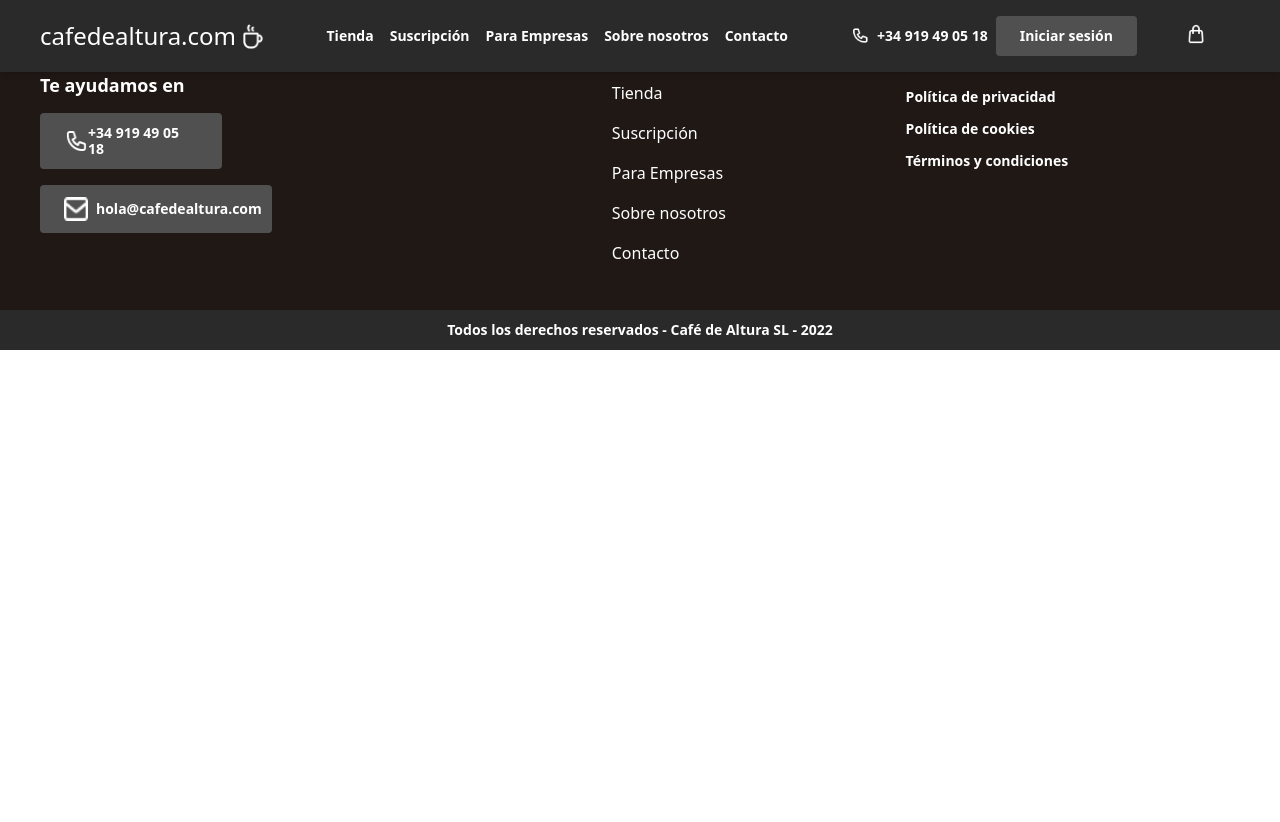
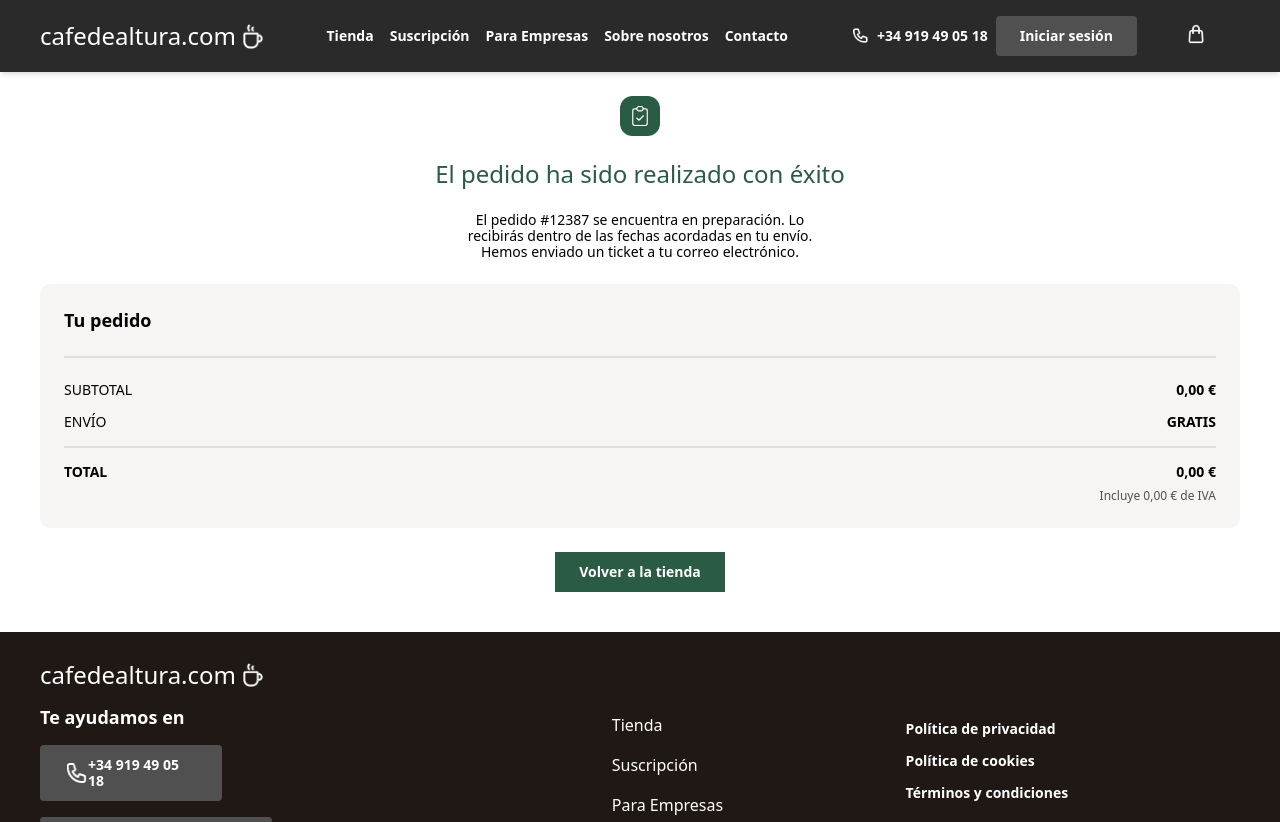
Before and after one commit to DanielFigueroaDuran/cafe_de_altura, a React (Vite) app: page /success in a window 1280 px wide. Shown: the top 822 px of the page. Before the commit the page ends 800 px from the top, so only its background shows below. Built offline with nearby package versions, Linux system fonts and the light colour scheme; the HTML template or start-up script is replaced by a standard one.

Commit message:
adding components Success

```diff
--- a/src/App.tsx
+++ b/src/App.tsx
@@ -6,6 +6,7 @@
 import Tienda from "./components/pages/Tienda";
 import Cart from "./components/pages/Cart";
 import Checkout from "./components/pages/Checkout";
+import Success from "./components/pages/Success";
 
 function App() {
 
@@ -18,7 +19,7 @@
           <Route path='/tienda' element={<Tienda />} />
           <Route path='/cesta' element={<Cart />} />
           <Route path='/checkout' element={<Checkout />} />
-          {/* <Route path='/success' element={<Success />} /> */}
+          <Route path='/success' element={<Success />} />
         </Routes>
         <Footer />
       </BrowserRouter >
--- a/src/components/pages/Success.tsx
+++ b/src/components/pages/Success.tsx
@@ -1,10 +1,9 @@
-import { React, useContext } from 'react'
-import { CoffeContext } from "../context/Context";
 import { Link } from 'react-router-dom';
 import receive from "../../assets/icon/Illustration.png";
+import { useCoffe } from '../../context/useCoffe';
 
 const Success = () => {
-    const { cart, productSeleted, selected, totalSummry, total } = useContext(CoffeContext);
+    const { productSelected, selected, totalSummry, total } = useCoffe();
     const vat = 0.21;
     const totalVat = totalSummry * vat;
 
@@ -24,9 +23,9 @@
             </div>
             <div className='flex flex-col gap-6 p-6  bg-[#F7F5F3] rounded-[10px] w-full'>
                 <h3 className='font-semibold text-lg leading-6 text-[#000000]' >Tu pedido</h3>
-                {productSeleted?.map((coffe, i) => {
+                {productSelected?.map((coffe) => {
                     return (
-                        <div className='flex gap-6 ' key={coffe._id}>
+                        <div className='flex gap-6 ' key={coffe.id}>
                             <div className='w-[55.65974px]'>
                                 <img src={coffe.img_url} alt="coffe" />
                             </div>
@@ -65,7 +64,7 @@
                                 {selected === 'free'
                                     ? totalSummry.toFixed(2).toString().replace(/\./g, ',')
                                     : selected === 'urgent'
-                                        ? (totalSummry + parseInt(9)).toFixed(2).toString().replace(/\./g, ',')
+                                        ? (totalSummry + (9)).toFixed(2).toString().replace(/\./g, ',')
                                         : total.toFixed(2).toString().replace(/\./g, ',')
                                 } €
                             </p>
@@ -73,7 +72,7 @@
                                 Incluye  {selected === 'free'
                                     ? totalVat.toFixed(2).replace(/\./g, ',')
                                     : selected === 'urgent'
-                                        ? ((totalSummry + parseInt(9)) * vat).toFixed(2).replace(/\./g, ',')
+                                        ? ((totalSummry + (9)) * vat).toFixed(2).replace(/\./g, ',')
                                         : totalVat.toFixed(2).replace(/\./g, ',')
                                 } € de IVA
                             </span>
```
